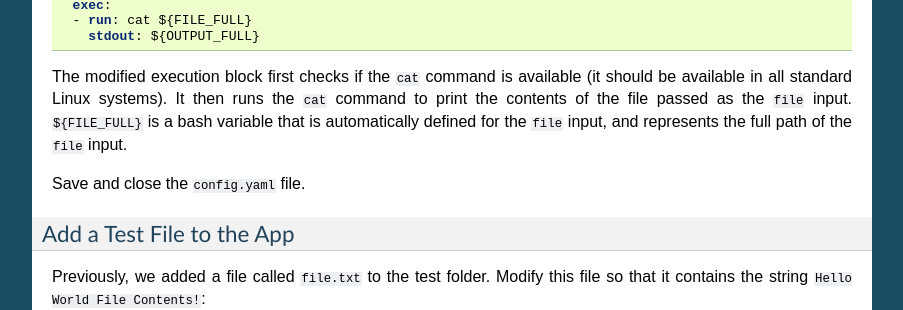
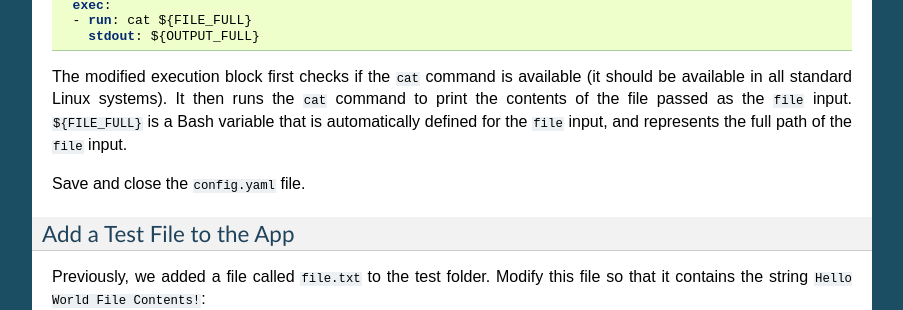
Before and after one commit to CDCgov/geneflow, a Sphinx documentation site: the page built from docs/chapters/tutorials/basic-input.rst, in a window 1280 px wide and 900 px high, scrolled down 1088 px. Shown: the part 147-457 px from the top of the window, without its empty margins (198-1101 px from the left). Built offline with Sphinx 7.4.7, drawn with Linux system fonts in a browser that asks for light colours.

```diff
--- a/docs/chapters/tutorials/basic-input.rst
+++ b/docs/chapters/tutorials/basic-input.rst
@@ -71,7 +71,7 @@ Finally, change the execution commands of the app in the ``exec_methods`` sectio
       - run: cat ${FILE_FULL}
         stdout: ${OUTPUT_FULL}
 
-The modified execution block first checks if the ``cat`` command is available (it should be available in all standard Linux systems). It then runs the ``cat`` command to print the contents of the file passed as the ``file`` input. ``${FILE_FULL}`` is a bash variable that is automatically defined for the ``file`` input, and represents the full path of the ``file`` input.
+The modified execution block first checks if the ``cat`` command is available (it should be available in all standard Linux systems). It then runs the ``cat`` command to print the contents of the file passed as the ``file`` input. ``${FILE_FULL}`` is a Bash variable that is automatically defined for the ``file`` input, and represents the full path of the ``file`` input.
 
 Save and close the ``config.yaml`` file.
 
```
